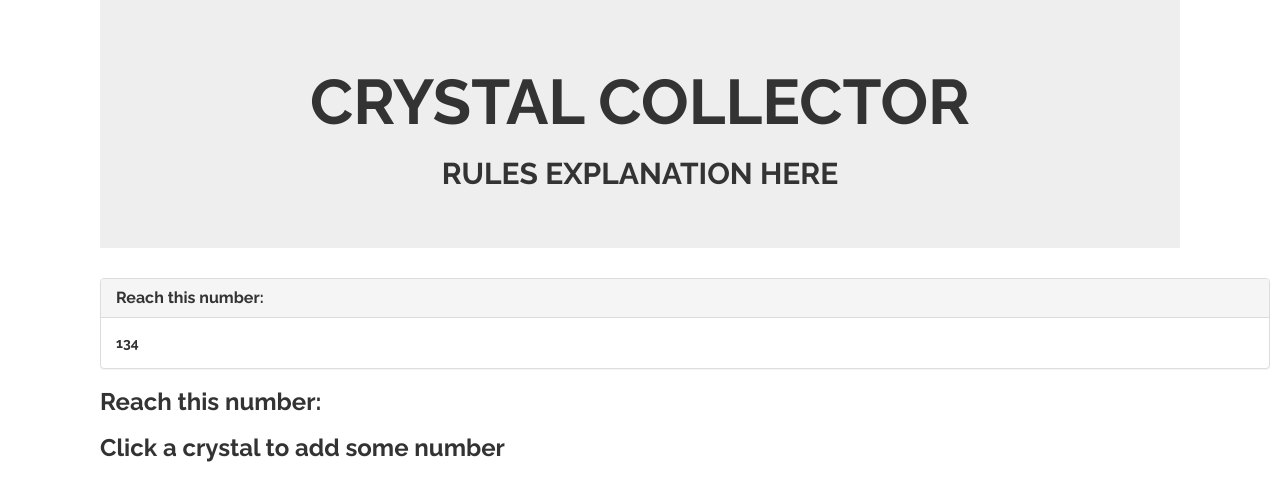
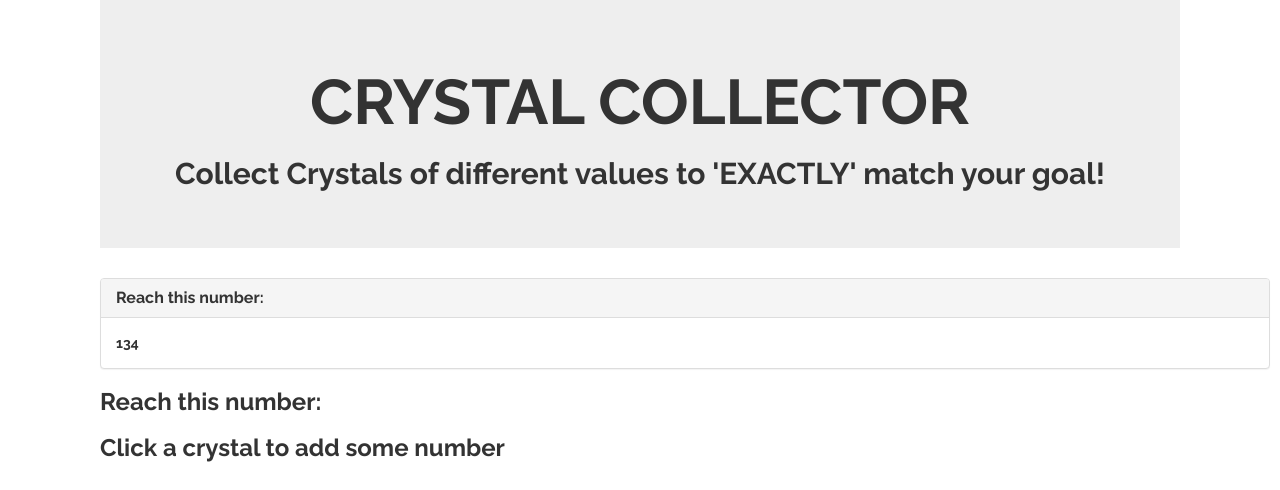
Before and after one commit to EkaterinaShainiak/Crystal-collector-game, a plain HTML site: page index.html in a window 1280 px wide. Shown: the top 490 px of the page. Drawn offline with nearby package versions, Linux system fonts and the light colour scheme.

Commit message:
added rules explanation on home page, updated ReadMe

```diff
--- a/index.html
+++ b/index.html
@@ -22,7 +22,7 @@
 
     <div class="mainHeader jumbotron">
         <h1 class="text-center" id="header-title">CRYSTAL COLLECTOR</h1>
-        <h2 class="text-center">RULES EXPLANATION HERE</h2>
+        <h2 class="text-center">Collect Crystals of different values to 'EXACTLY' match your goal!</h2>
     </div>
 
     <div class="container">
```
Also changed, not shown: 1 other file.
